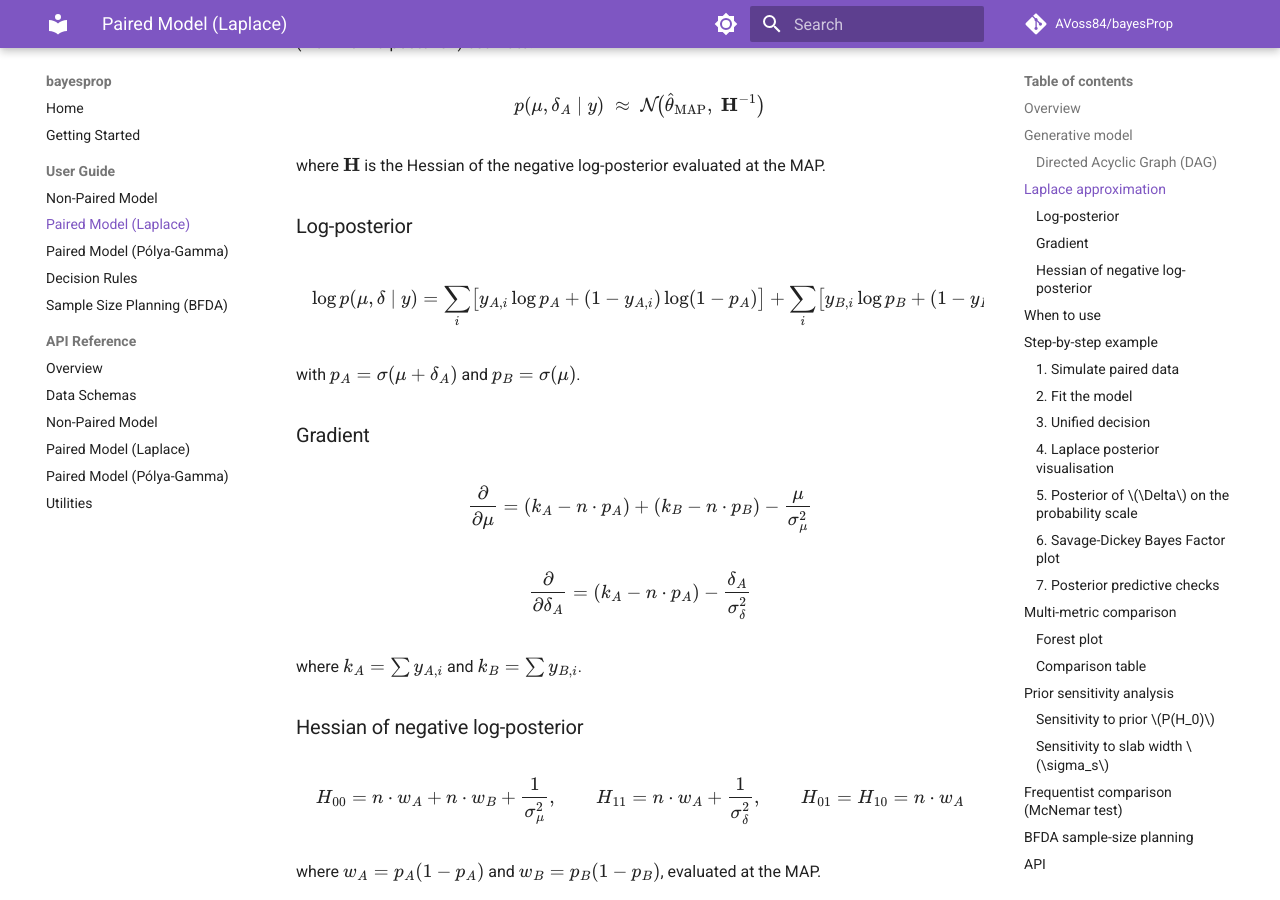
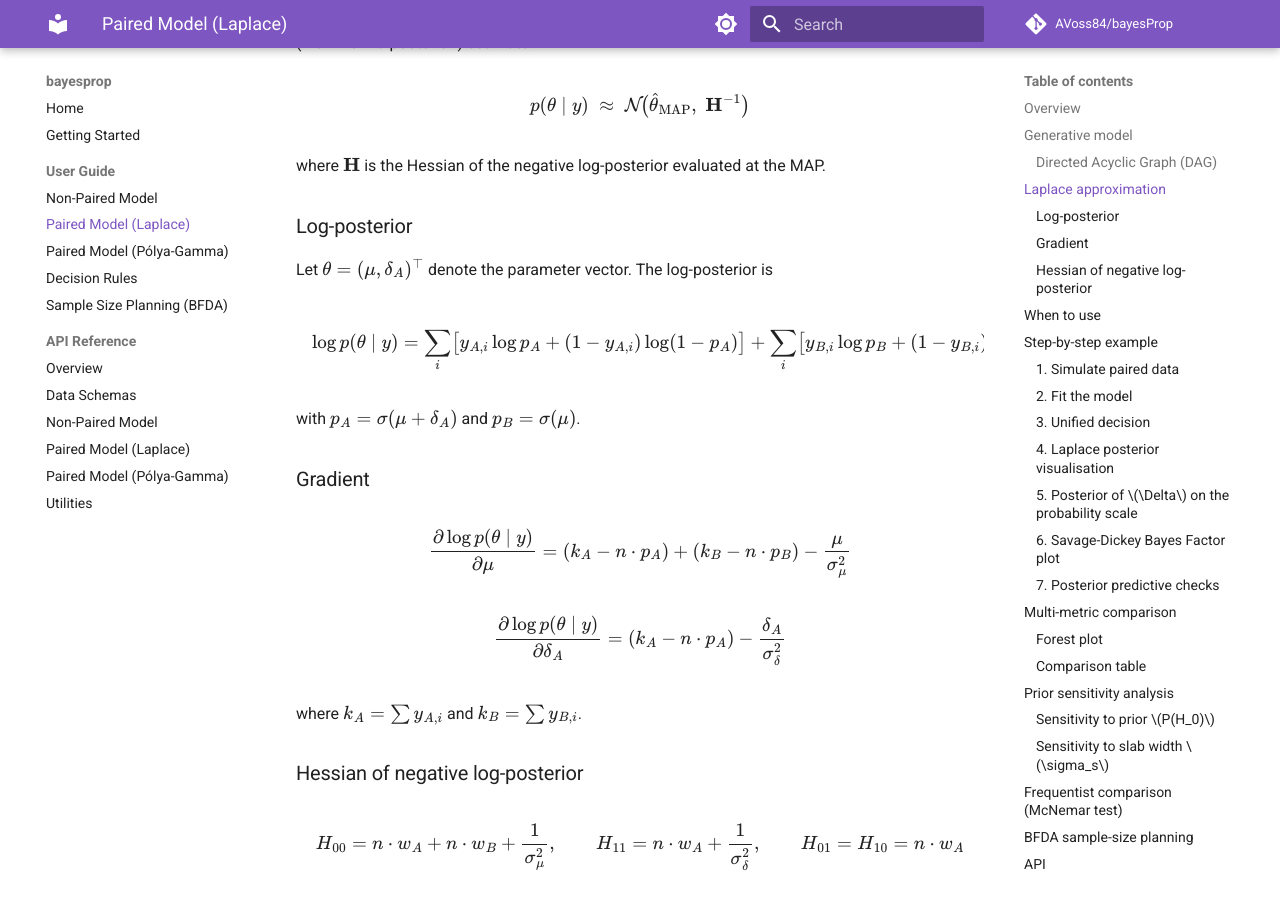
Before and after one commit to AVoss84/bayesProp, an MkDocs documentation site: the page built from docs/mkdocs/docs/guide/paired_laplace.md, in a window 1280 px wide and 900 px high, scrolled down 1148 px. Built offline with MkDocs 1.6.1 and Material for MkDocs 9.7.7, drawn with Linux system fonts in a browser that asks for light colours; comment, search, counter and statistics services are not loaded; some of the changed text lies outside the part shown.

Commit message:
http://127.0.0.1:8000/bayesProp/guide/paired_laplace/\#log-posterior

```diff
--- a/docs/mkdocs/docs/guide/paired_laplace.md
+++ b/docs/mkdocs/docs/guide/paired_laplace.md
@@ -55,17 +55,19 @@ The Laplace method approximates the posterior as a bivariate Gaussian centred
 at the MAP (maximum a posteriori) estimate:
 
 $$
-p(\mu, \delta_A \mid y) \;\approx\; \mathcal{N}\!\bigl(\hat{\theta}_{\text{MAP}},\; \mathbf{H}^{-1}\bigr)
+p(\mathbf{\theta} \mid y) \;\approx\; \mathcal{N}\!\bigl(\hat{\mathbf{\theta}}_{\text{MAP}},\; \mathbf{H}^{-1}\bigr)
 $$
 
 where $\mathbf{H}$ is the Hessian of the negative log-posterior evaluated at the MAP.
 
 ### Log-posterior
 
+Let $\mathbf{\theta} = (\mu, \delta_A)^\top$ denote the parameter vector. The log-posterior is
+
 $$
-\log p(\mu, \delta \mid y) = \sum_i \bigl[y_{A,i} \log p_A + (1 - y_{A,i}) \log(1 - p_A)\bigr]
+\log p(\mathbf{\theta} \mid y) = \sum_i \bigl[y_{A,i} \log p_A + (1 - y_{A,i}) \log(1 - p_A)\bigr]
 + \sum_i \bigl[y_{B,i} \log p_B + (1 - y_{B,i}) \log(1 - p_B)\bigr]
-- \frac{\mu^2}{2\sigma_\mu^2} - \frac{\delta^2}{2\sigma_\delta^2}
+- \frac{\mu^2}{2\sigma_\mu^2} - \frac{\delta_A^2}{2\sigma_\delta^2}
 $$
 
 with $p_A = \sigma(\mu + \delta_A)$ and $p_B = \sigma(\mu)$.
@@ -73,11 +75,11 @@ with $p_A = \sigma(\mu + \delta_A)$ and $p_B = \sigma(\mu)$.
 ### Gradient
 
 $$
-\frac{\partial}{\partial \mu} = (k_A - n \cdot p_A) + (k_B - n \cdot p_B) - \frac{\mu}{\sigma_\mu^2}
+\frac{\partial \log p(\mathbf{\theta} \mid y)}{\partial \mu} = (k_A - n \cdot p_A) + (k_B - n \cdot p_B) - \frac{\mu}{\sigma_\mu^2}
 $$
 
 $$
-\frac{\partial}{\partial \delta_A} = (k_A - n \cdot p_A) - \frac{\delta_A}{\sigma_\delta^2}
+\frac{\partial \log p(\mathbf{\theta} \mid y)}{\partial \delta_A} = (k_A - n \cdot p_A) - \frac{\delta_A}{\sigma_\delta^2}
 $$
 
 where $k_A = \sum y_{A,i}$ and $k_B = \sum y_{B,i}$.
--- a/docs/mkdocs/mkdocs.yml
+++ b/docs/mkdocs/mkdocs.yml
@@ -26,6 +26,7 @@ theme:
     - navigation.tracking
     - navigation.sections
     - navigation.expand
+    - navigation.footer
     - search.suggest
     - search.highlight
     - content.code.copy
```
Also changed, not shown: docs/mkdocs/docs/index.md (+2 -2 lines).
